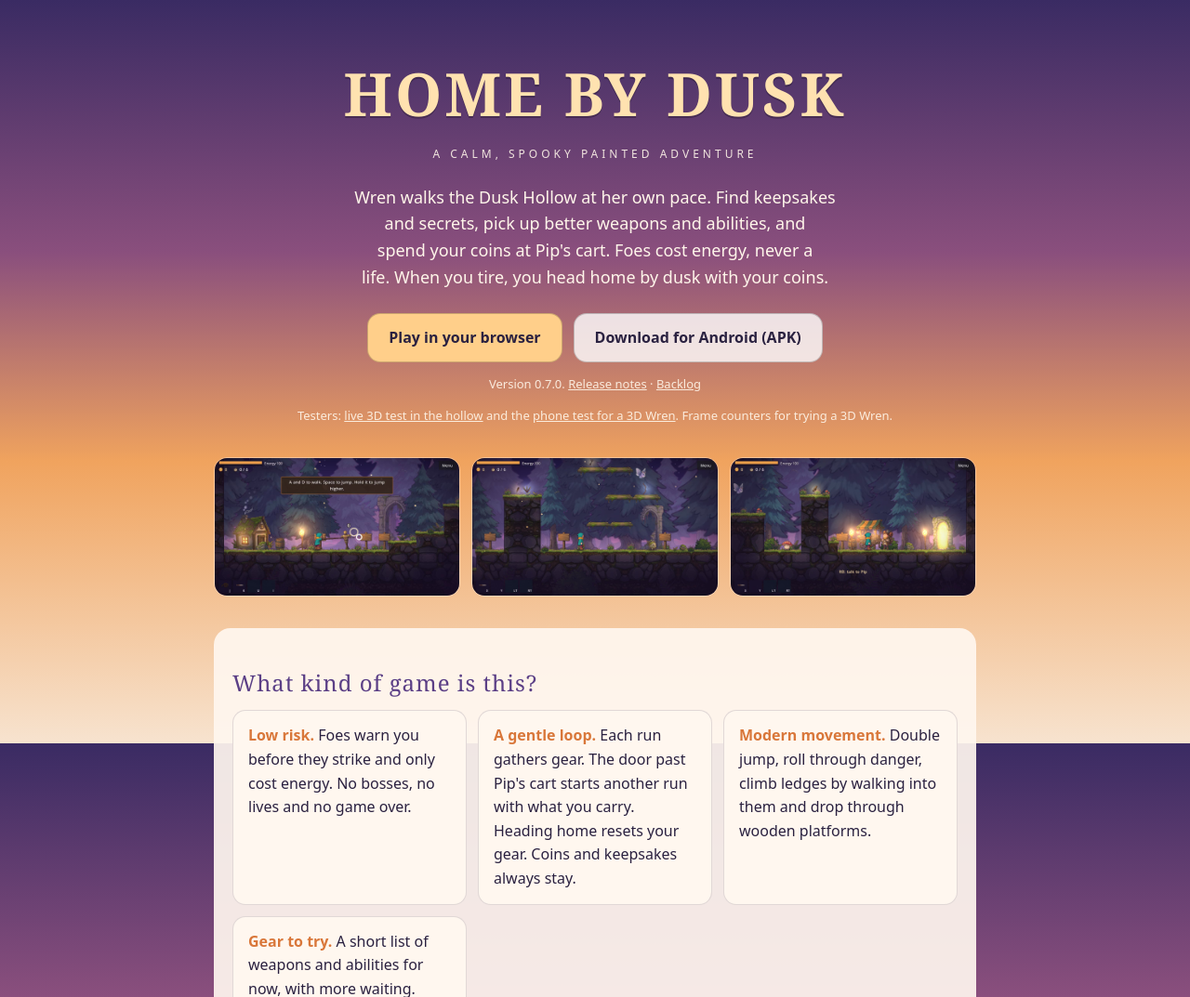
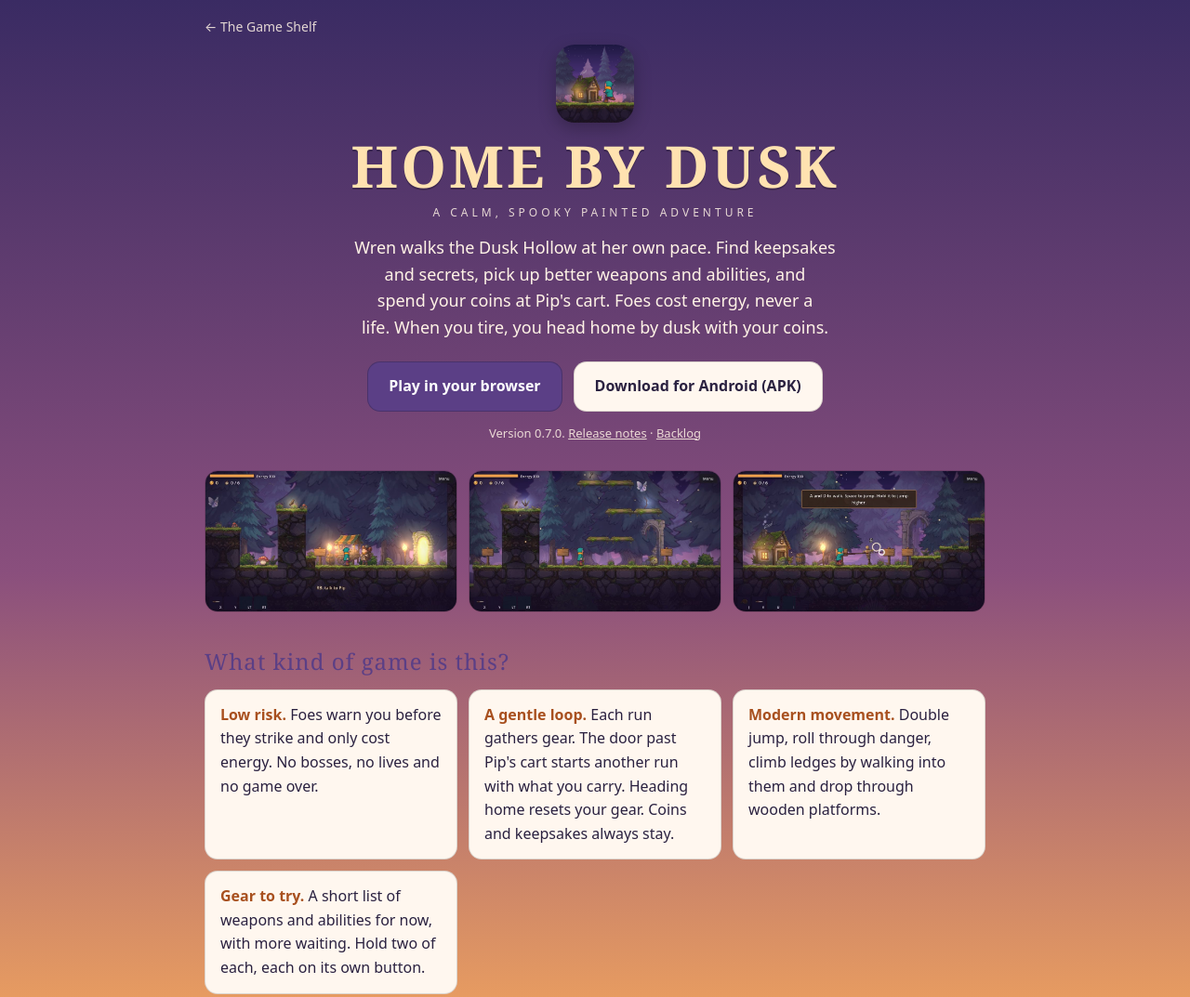
Before and after one commit to bclark10121-cloud/home-by-dusk, a plain HTML site: page docs/index.html in a window 1280 px wide. Shown: the top 1073 px of the page at 93% size. Drawn offline with Linux system fonts and the light colour scheme.

Commit message:
Game page rebuilt to the shared layout (G1.13) with three gameplay pictures
Co-Authored-By: Claude Opus 5.5 <noreply@anthropic.com>
Claude-Session: https://claude.ai/code/session_0117TTYAtonZ2GrKix7Hyx44

```diff
--- a/docs/index.html
+++ b/docs/index.html
@@ -1,69 +1,52 @@
 <!doctype html>
-<!-- Game page from game-studio/templates (G1.4, G1.8). Keep the line under the buttons exactly: Version <version>. Release notes · Backlog -->
 <html lang="en"><head><meta charset="utf-8"><meta name="viewport" content="width=device-width,initial-scale=1">
 <title>Home by Dusk</title><link rel="icon" href="icon.png">
-<meta name="description" content="Home by Dusk is a calm painted storybook action platformer for Android and the browser. Explore the hollow, find keepsakes and secrets, gather gear and head home by dusk.">
+<meta name="description" content="Home by Dusk. A calm, spooky painted adventure. For Android and the browser.">
 <style>
-:root{--ink:#2a2140;--accent:#5b3f86;--warm:#d9773a;--card:#fff7ef}
-*{box-sizing:border-box}body{margin:0;background:linear-gradient(#3a2b63 0%,#8a4f7d 34%,#f0a35e 62%,#f7e3cf 100%) fixed;color:var(--ink);font:16px/1.6 system-ui,-apple-system,"Segoe UI",Roboto,sans-serif}
-main{max-width:860px;margin:0 auto;padding:36px 20px 60px}
-header{text-align:center;color:#fff6ea}
-h1{font-family:Georgia,"Times New Roman",serif;font-size:clamp(40px,8vw,64px);letter-spacing:3px;margin:14px 0 0;color:#ffe2b0;text-transform:uppercase;text-shadow:0 2px 0 rgba(0,0,0,.25)}
-.tag{letter-spacing:4px;text-transform:uppercase;font-size:12px;opacity:.9;margin:4px 0 22px}
-.lead{font-size:18px;max-width:640px;margin:0 auto 24px;text-wrap:balance}
+:root{--ink:#2a2140;--accent:#5b3f86;--warm:#a8501f;--card:#fff7ef;--line:rgba(0,0,0,.14);--btn-ink:#fff}
+*{box-sizing:border-box}html{background:#f7e3cf}
+body{margin:0;min-height:100vh;background:linear-gradient(#3a2b63 0%,#8a4f7d 22%,#f0a35e 40%,#f7e3cf 62%);background-color:#f7e3cf;color:var(--ink);font:16px/1.6 system-ui,-apple-system,"Segoe UI",Roboto,sans-serif}
+main{max-width:880px;margin:0 auto;padding:18px 20px 60px}
+.back{font-size:14px;opacity:.85}.back a{color:inherit;text-decoration:none}.back a:hover{text-decoration:underline}
+header{text-align:center;margin-top:8px;color:#fff3e6}.back{color:#fff3e6}
+.icon{width:84px;height:84px;border-radius:20px;box-shadow:0 6px 18px rgba(0,0,0,.25);display:block;margin:6px auto 0}
+h1{font-family:Georgia,"Times New Roman",serif;font-size:clamp(38px,8vw,62px);letter-spacing:2px;margin:12px 0 0;color:#ffe2b0;line-height:1.1;text-transform:uppercase;letter-spacing:3px;text-shadow:0 2px 0 rgba(0,0,0,.25)}
+.tag{letter-spacing:4px;text-transform:uppercase;font-size:12px;opacity:.85;margin:6px 0 4px}
+.hook{font-family:Georgia,"Times New Roman",serif;font-size:20px;color:var(--accent);margin:6px 0 0}
+.lead{font-size:18px;max-width:660px;margin:14px auto 22px;text-wrap:balance}
 .cta{display:flex;gap:12px;justify-content:center;flex-wrap:wrap;margin-bottom:10px}
 a.btn{display:inline-block;padding:13px 22px;border-radius:14px;font-weight:700;text-decoration:none;border:1px solid rgba(0,0,0,.2)}
-a.primary{background:#ffcf8a;color:var(--ink)}a.ghost{background:rgba(255,255,255,.8);color:var(--ink)}
-a.btn:focus-visible{outline:3px solid #fff;outline-offset:2px}
-.note{font-size:13px;opacity:.9;text-align:center}.note a{color:inherit}
-.shots{display:grid;grid-template-columns:repeat(3,1fr);gap:12px;margin:34px 0}
-.shots img{width:100%;border-radius:14px;border:1px solid rgba(255,255,255,.35);display:block}
+a.primary{background:var(--accent);color:var(--btn-ink)}a.ghost{background:var(--card);color:var(--ink);border-color:var(--line)}
+a.btn:focus-visible,.shots a:focus-visible{outline:3px solid var(--warm);outline-offset:2px}
+.note{font-size:13px;opacity:.85;text-align:center}.note a{color:inherit}
+.shots{display:grid;grid-template-columns:repeat(3,1fr);gap:12px;margin:30px 0 8px}
+.shots img{width:100%;height:auto;aspect-ratio:16/9;object-fit:cover;border-radius:14px;border:1px solid var(--line);display:block}
 h2{font-family:Georgia,"Times New Roman",serif;letter-spacing:1px;color:var(--accent);font-size:24px;margin:34px 0 10px;font-weight:400}
-section{background:rgba(255,247,239,.92);border-radius:18px;padding:6px 20px 18px;margin-top:20px}
 .grid{display:grid;grid-template-columns:repeat(auto-fit,minmax(230px,1fr));gap:12px}
-.card{background:var(--card);border:1px solid rgba(42,33,64,.14);border-radius:14px;padding:14px 16px}
-.card b{color:var(--warm)}ol,ul{padding-left:20px;margin:6px 0}footer{margin-top:40px;font-size:13px;opacity:.8;text-align:center}footer a{color:inherit}
-@media (max-width:560px){.shots{grid-template-columns:1fr 1fr}.shots img:last-child{display:none}}
+.card{background:var(--card);border:1px solid var(--line);border-radius:14px;padding:14px 16px}
+.card b{color:var(--warm)}ol,ul{padding-left:20px;margin:6px 0}a{color:var(--warm)}
+footer{margin-top:44px;font-size:13px;opacity:.8;text-align:center}footer a{color:inherit}
+@media (max-width:560px){.shots{grid-template-columns:1fr}.cta a.btn{width:100%;text-align:center}}
 </style></head><body><main>
-<header><h1>Home by Dusk</h1><div class="tag">A calm, spooky painted adventure</div>
+<div class="back"><a href="https://bclark10121-cloud.github.io/">&larr; The Game Shelf</a></div>
+<header><img class="icon" src="icon.png" alt=""><h1>Home by Dusk</h1><div class="tag">A calm, spooky painted adventure</div>
 <p class="lead">Wren walks the Dusk Hollow at her own pace. Find keepsakes and secrets, pick up better weapons and abilities, and spend your coins at Pip's cart. Foes cost energy, never a life. When you tire, you head home by dusk with your coins.</p>
 <div class="cta"><a class="btn primary" href="play/">Play in your browser</a><a class="btn ghost" href="downloads/HomeByDusk-v0.7.0.apk">Download for Android (APK)</a></div>
-<p class="note">Version 0.7.0. <a href="release-notes/v0.7.0.md">Release notes</a> · <a href="https://github.com/bclark10121-cloud/home-by-dusk/blob/main/BACKLOG.md">Backlog</a></p>
-<p class="note">Testers: <a href="live3d-game/">live 3D test in the hollow</a> and the <a href="live3d-test/">phone test for a 3D Wren</a>. Frame counters for trying a 3D Wren.</p></header>
-<div class="shots"><img src="shot-dummy.jpg" alt="Wren lands the tip of her whip on the training dummy, under dusk pines"><img src="shot-ledges.jpg" alt="Mossy plank ledges, a moth, a mossling and keepsakes high up in the hollow"><img src="shot-cart.jpg" alt="Wren at Pip's lantern-lit cart, with the glowing stone door to the next run beyond"></div>
-<section>
+<p class="note">Version 0.7.0. <a href="release-notes/v0.7.0.md">Release notes</a> &middot; <a href="https://github.com/bclark10121-cloud/home-by-dusk/blob/main/BACKLOG.md">Backlog</a></p></header>
+<div class="shots"><a href="shot-1.jpg"><img src="shot-1.jpg" alt="Wren by the merchant&#x27;s cart, lanterns and a glowing doorway" width="960" height="540"></a><a href="shot-2.jpg"><img src="shot-2.jpg" alt="Mossy ledges and stone arches to climb" width="960" height="540"></a><a href="shot-3.jpg"><img src="shot-3.jpg" alt="The cottage and a practice dummy" width="960" height="540"></a></div>
 <h2>What kind of game is this?</h2>
-<div class="grid">
-<div class="card"><b>Low risk.</b> Foes warn you before they strike and only cost energy. No bosses, no lives and no game over.</div>
-<div class="card"><b>A gentle loop.</b> Each run gathers gear. The door past Pip's cart starts another run with what you carry. Heading home resets your gear. Coins and keepsakes always stay.</div>
-<div class="card"><b>Modern movement.</b> Double jump, roll through danger, climb ledges by walking into them and drop through wooden platforms.</div>
-<div class="card"><b>Gear to try.</b> A short list of weapons and abilities for now, with more waiting. Hold two of each, each on its own button.</div>
-</div>
+<div class="grid"><div class="card"><b>Low risk.</b> Foes warn you before they strike and only cost energy. No bosses, no lives and no game over.</div><div class="card"><b>A gentle loop.</b> Each run gathers gear. The door past Pip's cart starts another run with what you carry. Heading home resets your gear. Coins and keepsakes always stay.</div><div class="card"><b>Modern movement.</b> Double jump, roll through danger, climb ledges by walking into them and drop through wooden platforms.</div><div class="card"><b>Gear to try.</b> A short list of weapons and abilities for now, with more waiting. Hold two of each, each on its own button.</div></div>
 <h2>Things to do</h2>
-<ul><li>Find six keepsakes hidden around the hollow. They stay found forever.</li>
-<li>Break the old cracked wall and find the secret chest.</li>
-<li>Crack Wren's whip from a safe distance. Then try a sword, a dagger, a hammer and a bow. More weapon types join as the game grows.</li>
-<li>Throw knives, toss a pinecone bomb, raise a bark shield or brew a cup of tea.</li>
-<li>Collect coins from foes and chests and spend them at Pip's cart.</li>
-<li>Chain a combo and beat your best in the journal.</li>
-<li>Go through the door for another run and see what changes.</li></ul>
+<ul><li>Find six keepsakes hidden around the hollow. They stay found forever.</li><li>Break the old cracked wall and find the secret chest.</li><li>Crack Wren's whip from a safe distance. Then try a sword, a dagger, a hammer and a bow. More weapon types join as the game grows.</li><li>Throw knives, toss a pinecone bomb, raise a bark shield or brew a cup of tea.</li><li>Collect coins from foes and chests and spend them at Pip's cart.</li><li>Chain a combo and beat your best in the journal.</li><li>Go through the door for another run and see what changes.</li></ul>
 <h2>Controls</h2>
-<div class="grid">
-<div class="card"><b>Keyboard</b><br>A D or arrows walk. Space jumps. L or Shift rolls. J and K swing your weapons. U and I use your abilities. E picks up, opens and talks. S + Space drops through a ledge. Tab opens the journal. Esc opens the Menu.</div>
-<div class="card"><b>Xbox controller</b><br>Left stick or D-pad walks. A jumps. B rolls. X and Y swing your weapons. LT and RT use your abilities. RB picks up, opens and talks. Down + A drops. LB opens the journal. View or Menu opens the Menu. In menus A chooses and B goes back.</div>
-<div class="card"><b>Touch</b><br>Drag on the left half to walk, drag down to drop. Jump, Roll, two weapon buttons, two ability buttons and Use sit on the right. Menu at the top right.</div>
-</div>
+<div class="grid"><div class="card"><b>Keyboard</b><br>A D or arrows walk. Space jumps. L or Shift rolls. J and K swing your weapons. U and I use your abilities. E picks up, opens and talks. S + Space drops through a ledge. Tab opens the journal. Esc opens the Menu.</div><div class="card"><b>Xbox controller</b><br>Left stick or D-pad walks. A jumps. B rolls. X and Y swing your weapons. LT and RT use your abilities. RB picks up, opens and talks. Down + A drops. LB opens the journal. View or Menu opens the Menu. In menus A chooses and B goes back.</div><div class="card"><b>Touch</b><br>Drag on the left half to walk, drag down to drop. Jump, Roll, two weapon buttons, two ability buttons and Use sit on the right. Menu at the top right.</div></div>
 <h2>Play with an Xbox controller</h2>
 <p>Any Xbox Wireless Controller with Bluetooth works. That is every Series X|S controller and the Xbox One controllers made since 2016. If the plastic around the Xbox button matches the face of the controller, it has Bluetooth. Other controllers that your phone or browser sees as a standard gamepad use the same buttons.</p>
-<div class="grid">
-<div class="card"><b>On Android</b><ol><li>Hold the Xbox button to turn the controller on.</li><li>Hold the small Pair button on top for 3 seconds, until the Xbox button flashes fast.</li><li>On your phone, open Settings, then Connected devices, then Pair new device.</li><li>Tap Xbox Wireless Controller. The Xbox button stays lit when it is connected.</li><li>Open Home by Dusk. The touch buttons hide as soon as you use the controller.</li></ol></div>
-<div class="card"><b>In your browser</b><ol><li>Connect the controller to your computer with a USB cable or Bluetooth.</li><li>Open Play in your browser. Chrome, Edge, Firefox and Safari all work.</li><li>Press any button once after the game loads, so the browser sees the controller.</li></ol></div>
-</div>
+<div class="grid"><div class="card"><b>On Android</b><ol><li>Hold the Xbox button to turn the controller on.</li><li>Hold the small Pair button on top for 3 seconds, until the Xbox button flashes fast.</li><li>On your phone, open Settings, then Connected devices, then Pair new device.</li><li>Tap Xbox Wireless Controller. The Xbox button stays lit when it is connected.</li><li>Open Home by Dusk. The touch buttons hide as soon as you use the controller.</li></ol></div><div class="card"><b>In your browser</b><ol><li>Connect the controller to your computer with a USB cable or Bluetooth.</li><li>Open Play in your browser. Chrome, Edge, Firefox and Safari all work.</li><li>Press any button once after the game loads, so the browser sees the controller.</li></ol></div></div>
 <h2>Install on Android</h2>
 <ol><li>Tap Download for Android on this page.</li><li>Open the file. Allow installs from your browser if your phone asks.</li><li>Tap Install, then Open.</li><li>New versions install over older ones and keep your saves.</li></ol>
-<h2>Feedback</h2>
-<p>Tell us what you think. Useful things to note:</p>
+<p class="note">Android may show a Play Protect notice for apps from outside the Play Store. Version 0.7.0 installs over the last version and keeps your saves.</p>
+<h2>Feedback wanted</h2>
 <ul><li>How walking, jumping, rolling and climbing feel.</li><li>Which weapons and abilities feel good and which feel weak.</li><li>Whether foes feel too easy or too pushy.</li><li>Anything that looks wrong, with a screenshot.</li><li>Your phone or browser.</li></ul>
-</section>
-<footer>Home by Dusk. Music: "Whispers from beyond", "Witch's lair" and "Catacombs" by Juhani Junkala (CC0), found through Patch.gg. <a href="https://github.com/bclark10121-cloud/home-by-dusk/blob/main/CREDITS.md">Credits</a> · <a href="privacy.html">Privacy</a> · <a href="https://bclark10121-cloud.github.io/">More games on The Game Shelf</a></footer>
+<footer>Home by Dusk. Early test build, so expect rough edges. Music: "Whispers from beyond", "Witch's lair" and "Catacombs" by Juhani Junkala (CC0), found through Patch.gg. <a href="https://github.com/bclark10121-cloud/home-by-dusk/blob/main/CREDITS.md">Credits</a> &middot; <a href="privacy.html">Privacy</a> &middot; <a href="https://bclark10121-cloud.github.io/">More games on The Game Shelf</a></footer>
 </main></body></html>
```
Also changed, not shown: docs/shot-1.jpg (added), docs/shot-2.jpg (added), docs/shot-3.jpg (added).
